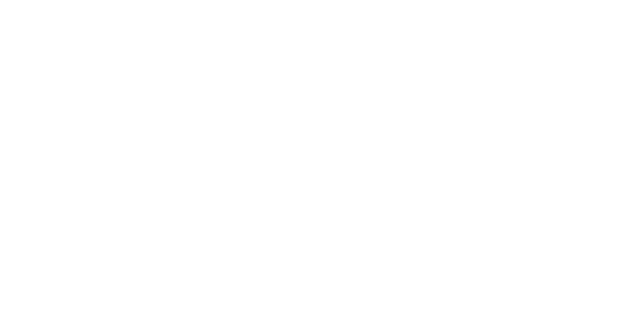
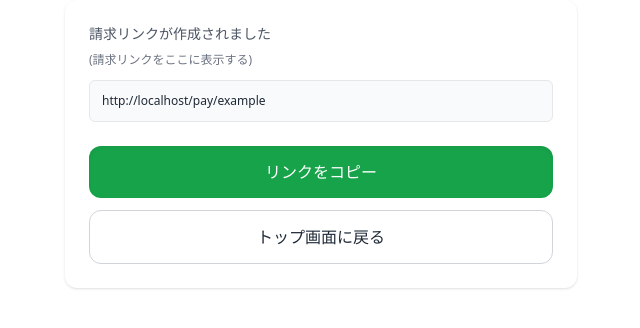
Before and after one commit to deraryo4559/GroupeF, a React (Vite) app in the folder front/: page /request/complete in a window 1280 px wide. Before the commit this address had no page. Shown: the top 328 px of the page, without its empty margins (319-959 px from the left). Built offline with nearby package versions, Linux system fonts and the light colour scheme.

Commit message:
09011747

```diff
--- a/front/src/App.jsx
+++ b/front/src/App.jsx
@@ -4,7 +4,7 @@ import HomePage from './pages/HomePage';
 import Step3 from './pages/step3';
 import SendMoney from './components/SendMoney';
 import RequestLink from './components/RequestLink';
-
+import RequestComplete from './components/RequestComplete';
 
 
 
@@ -17,6 +17,7 @@ function App() {
           <Route path="/step3" element={<Step3 />} />
           <Route path="/SendMoney" element={<SendMoney />} />
           <Route path="/request" element={<RequestLink />} />
+          <Route path="/request/complete" element={<RequestComplete />} />
         </Routes>
       </div>
     </Router>
--- /dev/null
+++ b/front/src/components/RequestComplete.jsx
@@ -0,0 +1,48 @@
+// src/components/RequestComplete.jsx
+import { useLocation, useNavigate } from "react-router-dom";
+
+function RequestComplete() {
+  const navigate = useNavigate();
+  const { state } = useLocation();
+  const link =
+    state?.link ?? `${window.location.origin}/pay/example`; // フォールバック
+
+  const copyToClipboard = async () => {
+    try {
+      await navigator.clipboard.writeText(link);
+      alert("リンクをコピーしました");
+    } catch {
+      alert("コピーに失敗しました");
+    }
+  };
+
+  return (
+    <div className="w-full max-w-xs md:max-w-md lg:max-w-lg mx-auto p-6 bg-white rounded-xl shadow text-gray-800">
+      <div className="text-sm text-gray-600">請求リンクが作成されました</div>
+      <div className="text-xs text-gray-500 mt-2">(請求リンクをここに表示する)</div>
+
+      {/* リンク表示（折り返し） */}
+      <div className="mt-3 p-3 bg-gray-50 border rounded-md text-xs break-all">
+        {link}
+      </div>
+
+      <button
+        type="button"
+        onClick={copyToClipboard}
+        className="mt-6 w-full py-3.5 rounded-xl text-white text-[15px] md:text-base font-medium shadow-inner bg-green-600 hover:bg-green-700 transition-colors"
+      >
+        リンクをコピー
+      </button>
+
+      <button
+        type="button"
+        onClick={() => navigate("/")}
+        className="mt-3 w-full py-3.5 rounded-xl text-[15px] md:text-base font-medium bg-white border border-gray-300 text-gray-800 hover:bg-gray-50 transition-colors"
+      >
+        トップ画面に戻る
+      </button>
+    </div>
+  );
+}
+
+export default RequestComplete;
--- a/front/src/components/RequestLink.jsx
+++ b/front/src/components/RequestLink.jsx
@@ -15,7 +15,15 @@ function RequestLink() {
     setReqAmount(v);
   };
 
-  const canCreate = reqAmount !== "" && Number(reqAmount) >= 1 && Number(reqAmount) <= 50000;
+  const canCreate =
+    reqAmount !== "" && Number(reqAmount) >= 1 && Number(reqAmount) <= 50000;
+
+  // ★ 生成した請求リンク（ダミー）を持って完了画面へ遷移
+  const handleCreate = () => {
+    const id = Math.random().toString(36).slice(2, 10);
+    const link = `${window.location.origin}/pay/${id}`; // ダミーの請求リンク
+    navigate("/request/complete", { state: { link, amount: reqAmount, msg: reqMsg } });
+  };
 
   return (
     <div className="w-full max-w-xs md:max-w-md lg:max-w-lg mx-auto p-6 bg-white rounded-xl shadow text-gray-800">
@@ -55,9 +63,9 @@ function RequestLink() {
       <button
         type="button"
         disabled={!canCreate}
+        onClick={handleCreate}  // ★ここを変更
         className={`mt-6 w-full py-3.5 rounded-xl text-white text-[15px] md:text-base font-medium shadow-inner transition-colors
           ${canCreate ? "bg-red-500 hover:bg-red-600 cursor-pointer" : "bg-gray-300 cursor-not-allowed"}`}
-        onClick={() => alert("請求リンクを作成しました！（ダミー）")}
       >
         リンクを作成
       </button>
```
